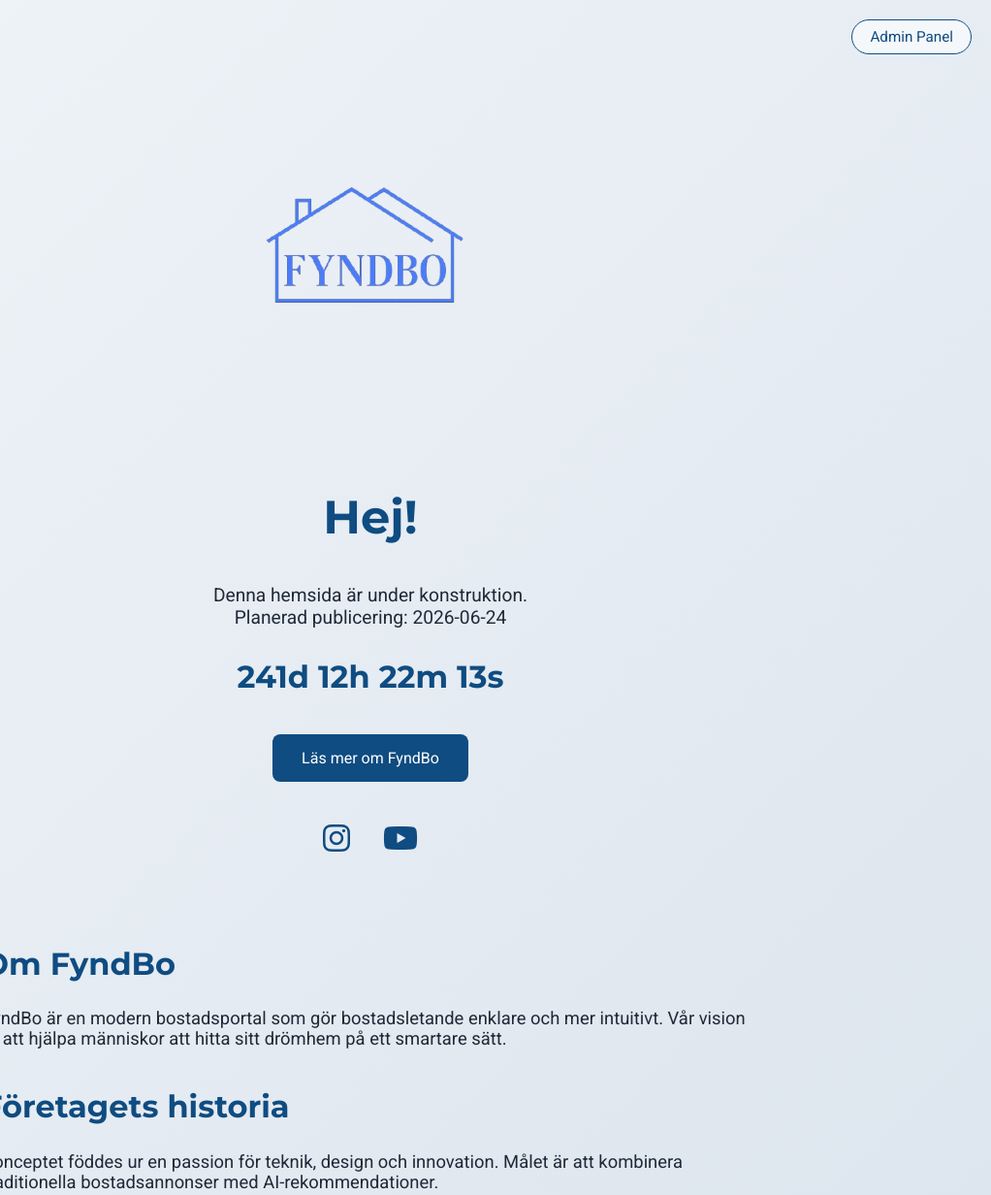
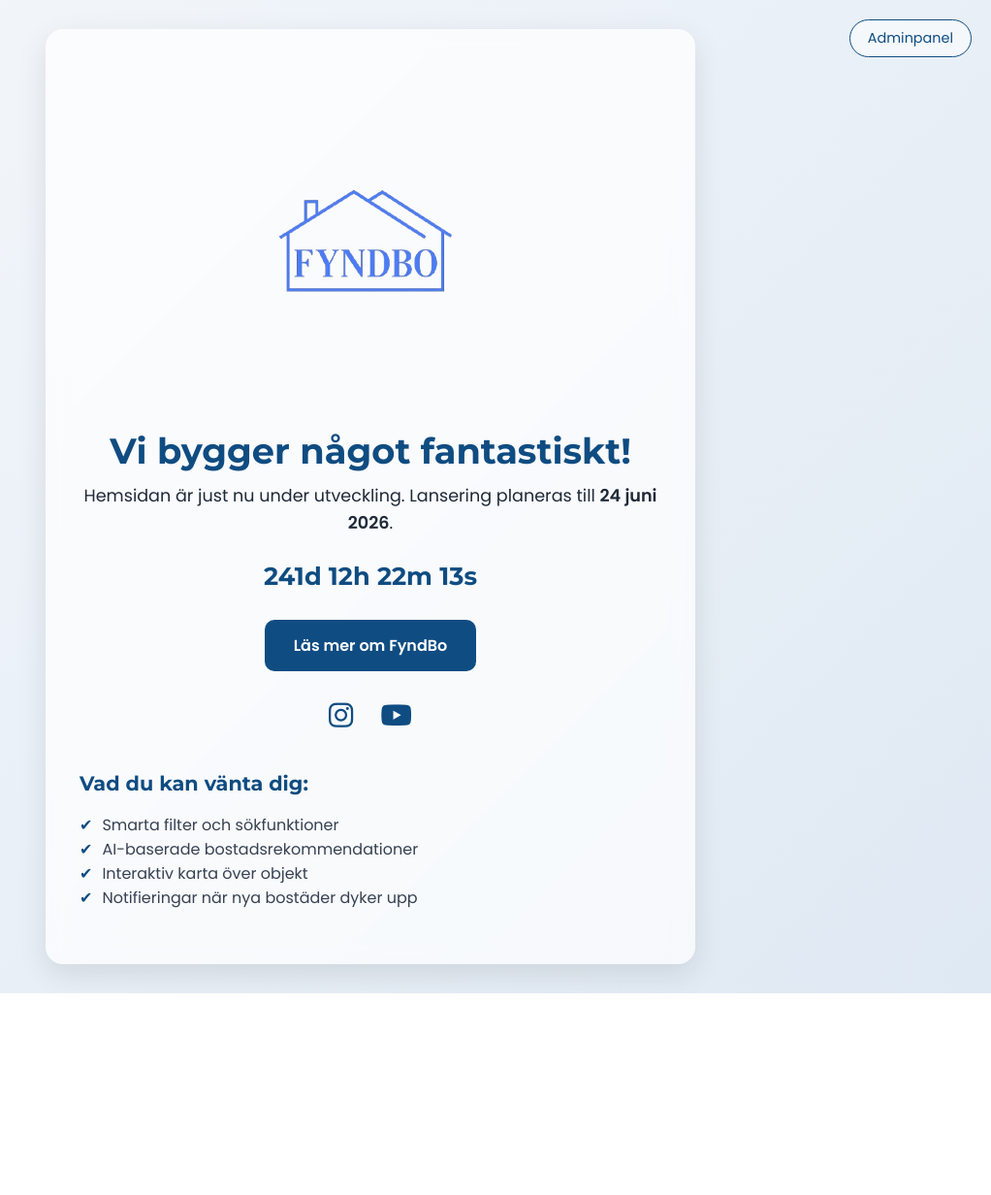
Before and after one commit to FyndBo/FyndBo, a plain HTML site: page index.html in a window 1280 px wide. Shown: the top 1232 px of the page at 97% size, without its empty margins (258-1280 px from the left). After the commit the page ends 1024 px from the top, so only its background shows below. Drawn offline with Linux system fonts and the light colour scheme.

Commit message:
index.html

```diff
--- a/index.html
+++ b/index.html
@@ -3,229 +3,195 @@
 <head>
 <meta charset="UTF-8">
 <meta name="viewport" content="width=device-width, initial-scale=1.0">
-  <title>FyndBo</title>
-  <link href="https://fonts.googleapis.com/css2?family=Montserrat:wght@700&family=Roboto:wght@400;700&display=swap" rel="stylesheet">
+<title>FyndBo – Under konstruktion</title>
+<link href="https://fonts.googleapis.com/css2?family=Poppins:wght@400;600&family=Montserrat:wght@700&display=swap" rel="stylesheet">
 <link rel="stylesheet" href="https://cdnjs.cloudflare.com/ajax/libs/font-awesome/6.5.0/css/all.min.css">
+
 <style>
-    body {
-      margin: 0;
-      padding: 0;
-      font-family: 'Roboto', sans-serif;
-      background: linear-gradient(135deg, #f0f4f8, #d9e2ec);
-      color: #1f2937;
-      text-align: center;
-      min-height: 100vh;
-      display: flex;
-      flex-direction: column;
-      justify-content: center;
-      align-items: center;
-      overflow-x: hidden;
+:root {
+  --primary:#0f4c81;
+  --accent:#073a5a;
+  --bg1:#f4f7fb;
+  --bg2:#dfe9f3;
 }
 
-    /* Knapp till Admin Panel */
-    .to-admin {
-      position: absolute;
-      top: 20px;
-      right: 20px;
-      font-size: 0.95em;
-      padding: 8px 18px;
-      border: 1px solid #0f4c81;
-      border-radius: 20px;
-      color: #0f4c81;
-      text-decoration: none;
-      background: rgba(255, 255, 255, 0.6);
-      backdrop-filter: blur(5px);
-      transition: all 0.3s ease;
+html { color-scheme: light; }
+body {
+  margin:0;
+  font-family:'Poppins',sans-serif;
+  background:linear-gradient(135deg,var(--bg1),var(--bg2));
+  color:#1f2937;
+  display:flex;
+  flex-direction:column;
+  align-items:center;
+  justify-content:center;
+  min-height:100vh;
+  text-align:center;
+  padding:30px 15px;
+  overflow-x:hidden;
+  animation:fadeIn 0.8s ease-out;
 }
 
-    .to-admin:hover {
-      background: #0f4c81;
-      color: #fff;
+@keyframes fadeIn {from{opacity:0;transform:translateY(15px);}to{opacity:1;transform:none;}}
+
+/* --- Card --- */
+.container {
+  background:rgba(255,255,255,0.7);
+  backdrop-filter:blur(10px);
+  border-radius:18px;
+  padding:40px 35px;
+  box-shadow:0 10px 30px rgba(0,0,0,.1);
+  max-width:600px;
+  width:100%;
 }
 
+/* --- Logo --- */
 .logo {
-      max-width: 250px;
-      margin: 50px auto 30px;
+  max-width:220px;
+  margin-bottom:20px;
+  user-select:none;
 }
 
+/* --- Text --- */
 h1 {
-      font-family: 'Montserrat', sans-serif;
-      font-size: 3em;
-      color: #0f4c81;
-      margin-bottom: 20px;
+  font-family:'Montserrat',sans-serif;
+  font-size:2.3rem;
+  color:var(--primary);
+  margin:0 0 10px;
+}
+p {
+  font-size:1.1rem;
+  line-height:1.6;
+  margin:0 0 25px;
 }
 
-    p {
-      font-size: 1.2em;
-      margin-bottom: 30px;
+/* --- Countdown --- */
+.countdown {
+  font-family:'Montserrat',sans-serif;
+  font-size:1.6rem;
+  color:var(--primary);
+  margin-bottom:30px;
 }
 
-    .countdown {
-      font-family: 'Montserrat', sans-serif;
-      font-size: 2em;
-      color: #0f4c81;
-      margin-bottom: 40px;
+/* --- Buttons --- */
+.btn {
+  display:inline-block;
+  background:var(--primary);
+  color:#fff;
+  text-decoration:none;
+  padding:14px 30px;
+  border-radius:10px;
+  font-weight:600;
+  transition:all 0.25s ease;
+}
+.btn:hover {
+  background:var(--accent);
+  transform:translateY(-2px);
+}
+.to-admin {
+  position:absolute;
+  top:20px;right:20px;
+  font-size:.9rem;
+  background:rgba(255,255,255,0.5);
+  border:1px solid var(--primary);
+  color:var(--primary);
+  border-radius:999px;
+  padding:8px 18px;
+  text-decoration:none;
+  backdrop-filter:blur(6px);
+  transition:.3s;
+}
+.to-admin:hover{background:var(--primary);color:#fff;}
+
+/* --- Social icons --- */
+.social-links {
+  margin-top:25px;
+}
+.social-links a {
+  color:var(--primary);
+  font-size:1.8rem;
+  margin:0 12px;
+  transition:color .2s;
+}
+.social-links a:hover {color:var(--accent);}
+
+/* --- Footer Info --- */
+.features {
+  text-align:left;
+  margin-top:35px;
+  font-size:1rem;
+  color:#374151;
+}
+.features h2 {
+  font-family:'Montserrat',sans-serif;
+  color:var(--primary);
+  font-size:1.3rem;
+}
+.features ul {
+  list-style:none;
+  padding-left:0;
+}
+.features li::before {
+  content:"✔";
+  color:var(--primary);
+  margin-right:10px;
 }
 
-    .info-button {
-      display: inline-block;
-      padding: 15px 30px;
-      background-color: #0f4c81;
-      color: #fff;
-      text-decoration: none;
-      border-radius: 8px;
-      transition: background-color 0.3s;
-      margin-bottom: 20px;
-    }
-
-    .info-button:hover {
-      background-color: #073a5a;
-    }
-
-    .social-links {
-      margin-top: 20px;
-    }
-
-    .social-links a {
-      margin: 0 15px;
-      color: #0f4c81;
-      font-size: 2em;
-      transition: color 0.3s;
-    }
-
-    .social-links a:hover {
-      color: #073a5a;
-    }
-
-    .additional-info {
-      max-width: 800px;
-      margin: 50px auto 30px;
-      text-align: left;
-      padding: 0 20px;
-    }
-
-    .additional-info h2 {
-      font-family: 'Montserrat', sans-serif;
-      color: #0f4c81;
-      margin-top: 40px;
-      font-size: 2em;
-    }
-
-    .additional-info p, .additional-info li {
-      font-size: 1.15em;
-      margin-bottom: 15px;
-    }
-
-    .feature-item::before {
-      content: "✔";
-      margin-right: 10px;
-      color: #0f4c81;
-    }
-
-    .quote {
-      font-style: italic;
-      background: rgba(15,76,129,0.1);
-      border-left: 5px solid #0f4c81;
-      padding: 15px 20px;
-      margin: 20px 0;
-    }
-
-    .img-section {
-      text-align: center;
-      margin: 30px 0;
-    }
-
-    .img-section img {
-      max-width: 100%;
-      border-radius: 10px;
-      box-shadow: 0 5px 15px rgba(0,0,0,0.1);
-    }
-
-    /* Responsivitet */
-    @media (max-width: 768px) {
-      h1 {
-        font-size: 2.2em;
-      }
-      .countdown {
-        font-size: 1.5em;
-      }
-      .info-button {
-        padding: 12px 25px;
-        font-size: 1em;
-      }
-      .to-admin {
-        top: 10px;
-        right: 10px;
-        padding: 6px 12px;
-      }
+/* --- Responsive --- */
+@media(max-width:600px){
+  .container{padding:25px 20px;}
+  h1{font-size:1.9rem;}
+  .countdown{font-size:1.3rem;}
+  .logo{max-width:180px;}
 }
 </style>
 </head>
 <body>
 
-  <!-- Knapp till Admin Panel -->
-  <a href="adminpanel.html" class="to-admin">Admin Panel</a>
+<a href="adminpanel.html" class="to-admin">Adminpanel</a>
 
-  <img src="images/FyndBo-blue-removebg-preview.png" alt="FyndBo Logo" class="logo">
-  <h1>Hej!</h1>
-  <p>Denna hemsida är under konstruktion.<br>Planerad publicering: 2026-06-24</p>
+<div class="container">
+  <img src="images/FyndBo-blue-removebg-preview.png" alt="FyndBo logotyp" class="logo">
 
-  <div class="countdown" id="countdown"></div>
+  <h1>Vi bygger något fantastiskt!</h1>
+  <p>Hemsidan är just nu under utveckling. Lansering planeras till <strong>24 juni 2026</strong>.</p>
 
-  <a href="fyndbo.se-läs_mer.html" class="info-button">Läs mer om FyndBo</a>
+  <div class="countdown" id="countdown">Laddar...</div>
+
+  <a href="fyndbo.se-läs_mer.html" class="btn">Läs mer om FyndBo</a>
 
   <div class="social-links">
     <a href="https://www.instagram.com/fyndbo/" target="_blank"><i class="fab fa-instagram"></i></a>
     <a href="https://www.youtube.com/@FyndBo" target="_blank"><i class="fab fa-youtube"></i></a>
   </div>
 
-  <div class="additional-info">
-    <h2>Om FyndBo</h2>
-    <p>FyndBo är en modern bostadsportal som gör bostadsletande enklare och mer intuitivt. Vår vision är att hjälpa människor att hitta sitt drömhem på ett smartare sätt.</p>
-
-    <h2>Företagets historia</h2>
-    <p>Konceptet föddes ur en passion för teknik, design och innovation. Målet är att kombinera traditionella bostadsannonser med AI-rekommendationer.</p>
-
+  <div class="features">
+    <h2>Vad du kan vänta dig:</h2>
     <ul>
-      <li class="feature-item">Smarta filter och kategorier</li>
-      <li class="feature-item">Detaljerad information om bostäder</li>
-      <li class="feature-item">AI-rekommendationer</li>
-      <li class="feature-item">Interaktiv design</li>
+      <li>Smarta filter och sökfunktioner</li>
+      <li>AI-baserade bostadsrekommendationer</li>
+      <li>Interaktiv karta över objekt</li>
+      <li>Notifieringar när nya bostäder dyker upp</li>
     </ul>
-
-    <div class="quote">"Vi vill skapa en plattform där bostadsletande blir roligt, smart och enkelt – och där alla kan hitta sitt drömhem."</div>
-
-    <h2>Framtida funktioner</h2>
-    <ul>
-      <li class="feature-item">Interaktiva kartor</li>
-      <li class="feature-item">Notifieringar för nya objekt</li>
-      <li class="feature-item">Integration med sociala medier</li>
-      <li class="feature-item">Detaljerade analyser av bostadsmarknaden</li>
-    </ul>
+  </div>
 </div>
 
 <script>
-    const countDate = new Date("2026-06-24T00:00:00").getTime();
-    const countdownElement = document.getElementById("countdown");
-
-    function updateCountdown() {
-      const now = new Date().getTime();
-      const distance = countDate - now;
-
-      const days = Math.floor(distance / (1000 * 60 * 60 * 24));
-      const hours = Math.floor((distance % (1000 * 60 * 60 * 24)) / (1000 * 60 * 60));
-      const minutes = Math.floor((distance % (1000 * 60 * 60)) / (1000 * 60));
-      const seconds = Math.floor((distance % (1000 * 60)) / 1000);
-
-      if (distance < 0) {
-        countdownElement.innerHTML = "Vi är live!";
-      } else {
-        countdownElement.innerHTML = `${days}d ${hours}h ${minutes}m ${seconds}s`;
+const countDate=new Date("2026-06-24T00:00:00").getTime();
+const countdown=document.getElementById("countdown");
+function updateCountdown(){
+  const now=new Date().getTime();
+  const dist=countDate-now;
+  if(dist<0){countdown.innerHTML="🎉 Vi är live!";return;}
+  const d=Math.floor(dist/(1000*60*60*24));
+  const h=Math.floor((dist%(1000*60*60*24))/(1000*60*60));
+  const m=Math.floor((dist%(1000*60*60))/(1000*60));
+  const s=Math.floor((dist%(1000*60))/1000);
+  countdown.innerHTML=`${d}d ${h}h ${m}m ${s}s`;
 }
-    }
-
-    setInterval(updateCountdown, 1000);
+setInterval(updateCountdown,1000);
 updateCountdown();
 </script>
+
 </body>
 </html>
```
Lines whose indentation alone changed are shown as unchanged.
